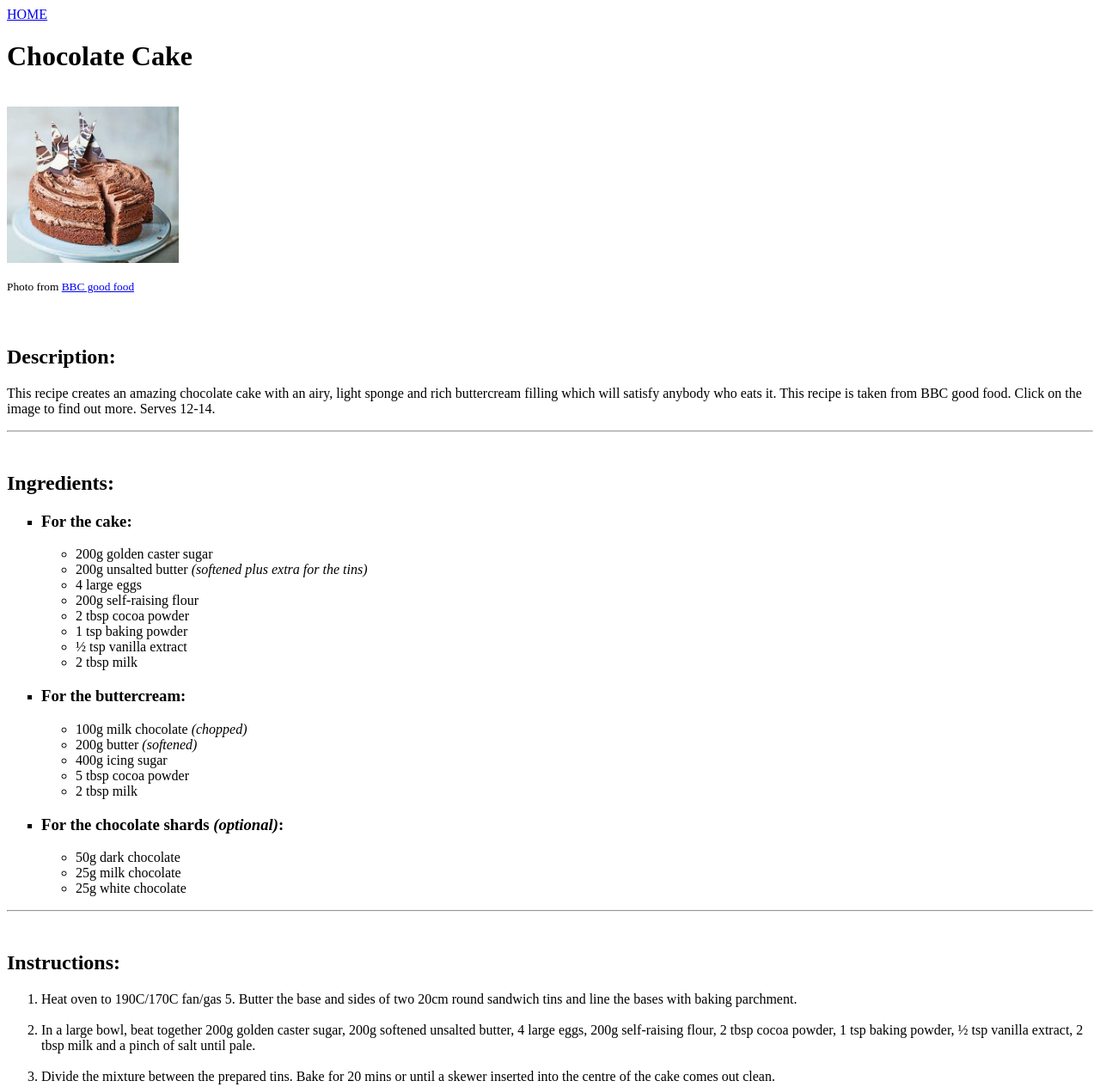
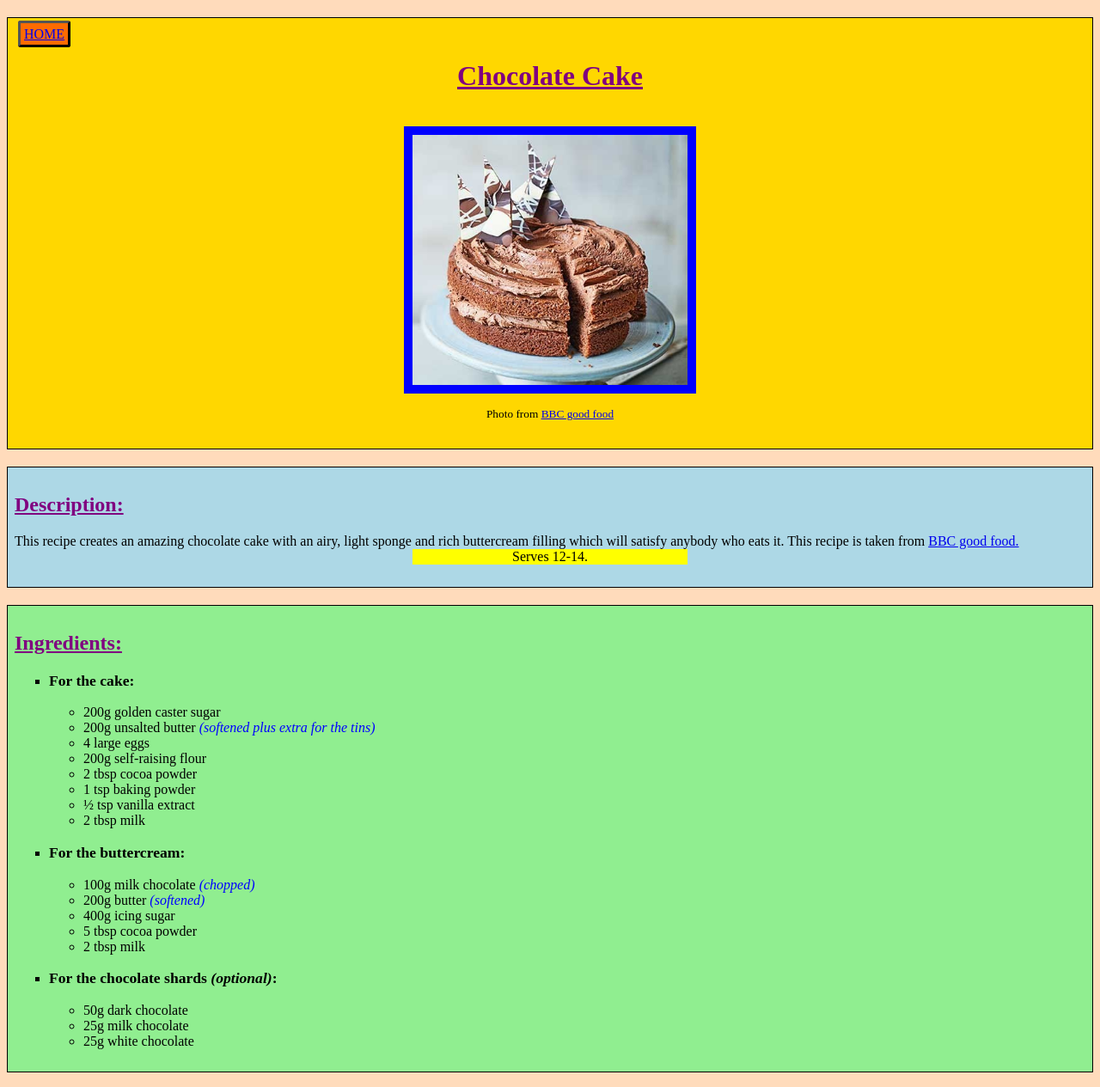
Before and after one commit to xavpav9/odin-recipes, a plain HTML site: page recipes/chocolate-cake.html in a window 1280 px wide. Shown: the top 1265 px of the page at 86% size. Drawn offline with Linux system fonts and the light colour scheme.

Commit message:
Add style.css, overhaul chocolate cake design
Add style.css file. Change chocolate cake design using this file.
Further changes will be added to other recipes, following a similar
structure.

```diff
--- a/recipes/chocolate-cake.html
+++ b/recipes/chocolate-cake.html
@@ -4,26 +4,31 @@
 	<head>
 		<meta charset="UTF-8">
 		<title>Chocolate Cake</title>
+		<link rel="stylesheet" href="./../style.css">
 	</head>
 
 	<body>
-		<a href="./../index.html">HOME</a>
-		<h1>Chocolate Cake</h1>
+		<div class="title">
+			<a id="home" href="./../index.html">HOME</a>
+			<h1 class="header">Chocolate Cake</h1>
 
 			<br>
-		<a rel="noopener noreferrer" target="_blank" href="https://www.bbcgoodfood.com/recipes/easy-chocolate-cake"><img alt="Image of a chocolate cake" width="200" src="./food-images/chocolate-cake.jpg"></a>
+			<img class="main-image" alt="Image of a chocolate cake" width="200" src="./food-images/chocolate-cake.jpg"></a>
 			<p><sup>Photo from <a rel="noopener noreferrer" href="https://images.immediate.co.uk/production/volatile/sites/30/2020/08/easy_chocolate_cake-b62f92c.jpg?quality=90">BBC good food</a></sup></p>
 
-		<br>
-		<h2>Description:</h2>
-		<p>This recipe creates an amazing chocolate cake with an airy, light sponge and rich buttercream filling which will satisfy anybody who eats it. This recipe is taken from BBC good food. Click on the image to find out more. Serves 12-14.</p>
-		<hr>
+		</div>
 
-		<br>
-		<h2>Ingredients:</h2>
+		<div class="description">
+			<h2 class="header">Description:</h2>
+			<p>This recipe creates an amazing chocolate cake with an airy, light sponge and rich buttercream filling which will satisfy anybody who eats it. This recipe is taken from <a rel="noopener noreferrer" target="_blank" href="https://www.bbcgoodfood.com/recipes/easy-chocolate-cake">BBC good food.</a> <span>Serves 12-14.</span></p>
+
+		</div>
+
+		<div class="ingredients">
+			<h2 class="header">Ingredients:</h2>
 			<ul type="square">
 				<li><h3>For the cake:</h3></li>
-			<ul type="circle">
+				<ul class="list" type="circle">
 					<li>200g golden caster sugar</li>
 					<li>200g unsalted butter <i>(softened plus extra for the tins)</i></li>
 					<li>4 large eggs</li>
@@ -34,7 +39,7 @@
 					<li>2 tbsp milk</li>
 				</ul>
 				<li><h3>For the buttercream:</h3></li>
-			<ul type="circle">
+				<ul class="list" type="circle">
 					<li>100g milk chocolate <i>(chopped)</i></li>
 					<li>200g butter <i>(softened)</i></li>
 					<li>400g icing sugar</li>
@@ -42,17 +47,17 @@
 					<li>2 tbsp milk</li>
 				</ul>
 				<li><h3>For the chocolate shards <i>(optional)</i>:</h3></li>
-			<ul type="circle">
+				<ul class="list" type="circle">
 					<li>50g dark chocolate</li>
 					<li>25g milk chocolate</li>
 					<li>25g white chocolate</li>
 				</ul>
 			</ul>
-		<hr>
+		</div>
 
-		<br>
-		<h2>Instructions:</h2>
-		<ol type="1">
+		<div class="instructions">
+			<h2 class="header">Instructions:</h2>
+			<ol class="list" type="1">
 				<li>Heat oven to 190C/170C fan/gas 5. Butter the base and sides of two 20cm round sandwich tins and line the bases with baking parchment.</li>
 				<br>
 
@@ -84,8 +89,7 @@
 				<br>
 
 				<li>Shake the tray gently to level the mixture then leave to set somewhere cool. Chop into shards.</li>
-			<br>
-
 			</ol>
+		</div>
 	</body>
 </html>
--- /dev/null
+++ b/style.css
@@ -0,0 +1,90 @@
+body {
+	background: #FFDBBB;
+}
+
+#home {
+	border: 3px outset black;
+	background-color: rgba(255, 0, 0, 50%);
+	padding: 4px;
+	border-radius: 3px;
+	margin-top: 4px;
+	margin-left: 4px;
+}
+
+#home:hover {
+	background-color: rgba(0, 100, 100, 50%);
+}
+
+.description, .instructions, .ingredients, .title {
+	border: thin solid black;
+	padding: 10px 8px;
+	margin: 20px auto;
+}
+
+.title{
+	background-color: gold;
+}
+
+.title p, .title .header {
+	text-align: center;
+}
+
+.header {
+	text-decoration: underline;
+	color: purple;
+}
+
+.main-image {
+	margin: 0px auto;
+	border: 10px solid blue;
+	display: block;
+	width: 25vw;
+	height: auto;
+}
+
+
+
+
+
+.description {
+	background-color: lightblue;
+}
+
+.description span {
+	font-weight: 700px;
+	background-color: yellow;
+	display: block;
+	text-align: center;
+	width: 25vw;
+	margin: 0px auto;
+}
+
+
+
+
+.ingredients {
+	background-color: lightgreen;
+}
+
+.ingredients .list i {
+	color: blue;
+}
+
+.ingredients h3 {
+	font-family: "Courier New" monospace;
+	font-size: 1.1em;
+}
+
+
+
+
+
+.instructions {
+	background-color: pink;
+}
+
+.instructions .list li {
+	border-style: dashed solid;
+	border-color: red;
+	border-width: 0px 3px 2px 1px;
+}
```
Lines whose indentation alone changed are shown as unchanged.
